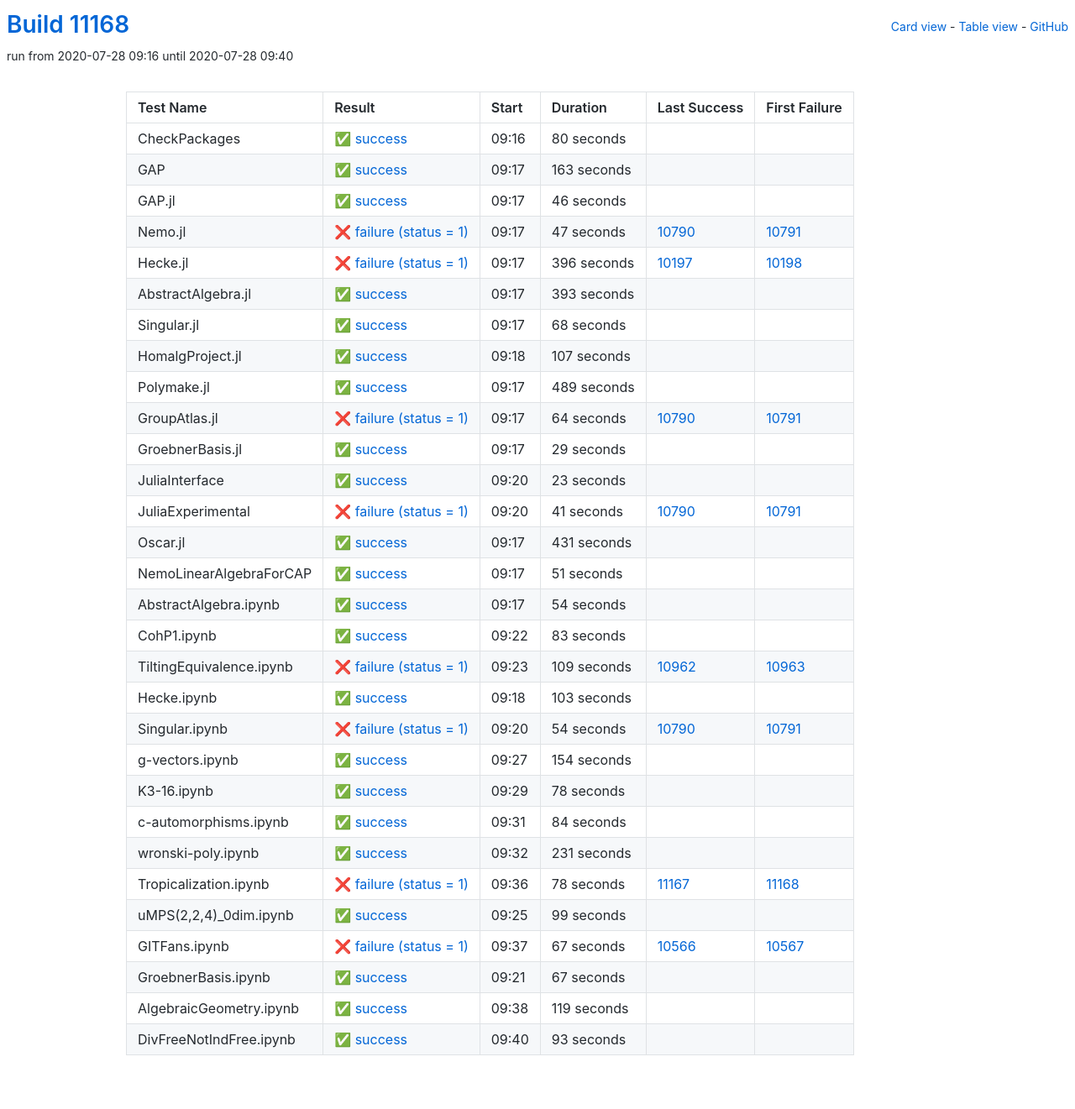
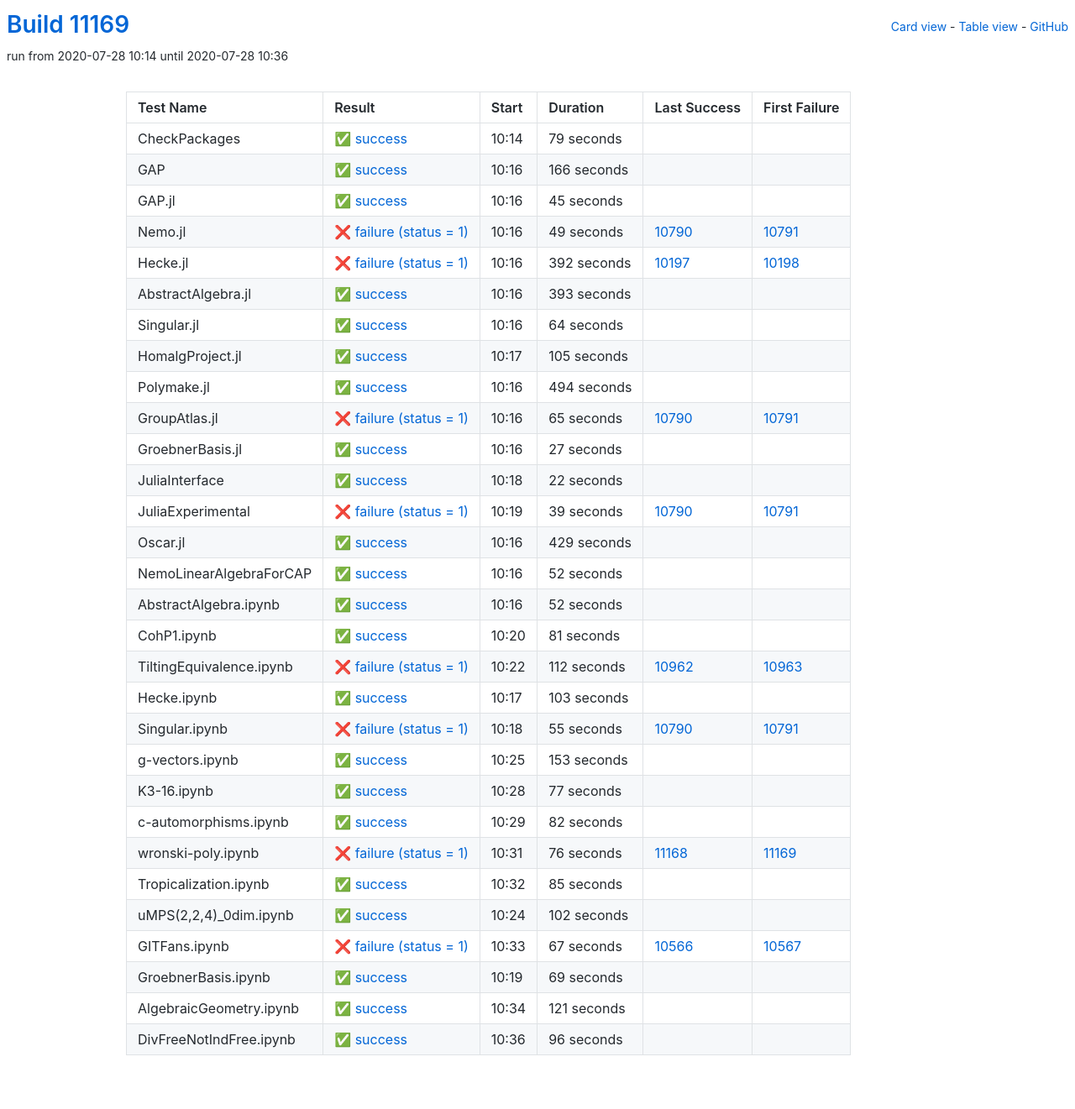
Before and after one commit to oscar-system/oscar-ci-status, a Jekyll site: the page built from table.html, in a window 1280 px wide. Shown: the whole page at 84% size. Built offline with Jekyll 4.4.1, drawn with Linux system fonts in a browser that asks for light colours.

Commit message:
Build #11169

```diff
--- a/_data/ci.yml
+++ b/_data/ci.yml
@@ -1,6 +1,6 @@
 ---
-build: 11168
-build_url: https://oscarci.mathematik.uni-kl.de/job/oscar/11168/
+build: 11169
+build_url: https://oscarci.mathematik.uni-kl.de/job/oscar/11169/
 job: oscar
 organization: oscar-system
 repo: oscar-ci-status
@@ -8,68 +8,68 @@
 tests:
 - name: CheckPackages
   id: checkpackages
-  log: https://oscarci.mathematik.uni-kl.de/job/oscar/11168/artifact/logs/build-11168/CheckPackages.log
-  start: 2020-07-28 09:16
+  log: https://oscarci.mathematik.uni-kl.de/job/oscar/11169/artifact/logs/build-11169/CheckPackages.log
+  start: 2020-07-28 10:14
   success: true
   exitcode: 0
   status: success
-  duration: 80
+  duration: 79
   last_success: false
   last_success_url:
   first_failure: false
   first_failure_url:
 - name: GAP
   id: gap
-  log: https://oscarci.mathematik.uni-kl.de/job/oscar/11168/artifact/logs/build-11168/GAP.log
-  start: 2020-07-28 09:17
+  log: https://oscarci.mathematik.uni-kl.de/job/oscar/11169/artifact/logs/build-11169/GAP.log
+  start: 2020-07-28 10:16
   success: true
   exitcode: 0
   status: success
-  duration: 163
+  duration: 166
   last_success: false
   last_success_url:
   first_failure: false
   first_failure_url:
 - name: GAP.jl
   id: gap-jl
-  log: https://oscarci.mathematik.uni-kl.de/job/oscar/11168/artifact/logs/build-11168/GAP.jl.log
-  start: 2020-07-28 09:17
+  log: https://oscarci.mathematik.uni-kl.de/job/oscar/11169/artifact/logs/build-11169/GAP.jl.log
+  start: 2020-07-28 10:16
   success: true
   exitcode: 0
   status: success
-  duration: 46
+  duration: 45
   last_success: false
   last_success_url:
   first_failure: false
   first_failure_url:
 - name: Nemo.jl
   id: nemo-jl
-  log: https://oscarci.mathematik.uni-kl.de/job/oscar/11168/artifact/logs/build-11168/Nemo.jl.log
-  start: 2020-07-28 09:17
+  log: https://oscarci.mathematik.uni-kl.de/job/oscar/11169/artifact/logs/build-11169/Nemo.jl.log
+  start: 2020-07-28 10:16
   success: false
   exitcode: 1
   status: failure
-  duration: 47
+  duration: 49
   last_success: 10790
   last_success_url: https://oscarci.mathematik.uni-kl.de/job/oscar/10790/
   first_failure: 10791
   first_failure_url: https://oscarci.mathematik.uni-kl.de/job/oscar/10791/
 - name: Hecke.jl
   id: hecke-jl
-  log: https://oscarci.mathematik.uni-kl.de/job/oscar/11168/artifact/logs/build-11168/Hecke.jl.log
-  start: 2020-07-28 09:17
+  log: https://oscarci.mathematik.uni-kl.de/job/oscar/11169/artifact/logs/build-11169/Hecke.jl.log
+  start: 2020-07-28 10:16
   success: false
   exitcode: 1
   status: failure
-  duration: 396
+  duration: 392
   last_success: 10197
   last_success_url: https://oscarci.mathematik.uni-kl.de/job/oscar/10197/
   first_failure: 10198
   first_failure_url: https://oscarci.mathematik.uni-kl.de/job/oscar/10198/
 - name: AbstractAlgebra.jl
   id: abstractalgebra-jl
-  log: https://oscarci.mathematik.uni-kl.de/job/oscar/11168/artifact/logs/build-11168/AbstractAlgebra.jl.log
-  start: 2020-07-28 09:17
+  log: https://oscarci.mathematik.uni-kl.de/job/oscar/11169/artifact/logs/build-11169/AbstractAlgebra.jl.log
+  start: 2020-07-28 10:16
   success: true
   exitcode: 0
   status: success
@@ -80,152 +80,152 @@
   first_failure_url:
 - name: Singular.jl
   id: singular-jl
-  log: https://oscarci.mathematik.uni-kl.de/job/oscar/11168/artifact/logs/build-11168/Singular.jl.log
-  start: 2020-07-28 09:17
+  log: https://oscarci.mathematik.uni-kl.de/job/oscar/11169/artifact/logs/build-11169/Singular.jl.log
+  start: 2020-07-28 10:16
   success: true
   exitcode: 0
   status: success
-  duration: 68
+  duration: 64
   last_success: false
   last_success_url:
   first_failure: false
   first_failure_url:
 - name: HomalgProject.jl
   id: homalgproject-jl
-  log: https://oscarci.mathematik.uni-kl.de/job/oscar/11168/artifact/logs/build-11168/HomalgProject.jl.log
-  start: 2020-07-28 09:18
+  log: https://oscarci.mathematik.uni-kl.de/job/oscar/11169/artifact/logs/build-11169/HomalgProject.jl.log
+  start: 2020-07-28 10:17
   success: true
   exitcode: 0
   status: success
-  duration: 107
+  duration: 105
   last_success: false
   last_success_url:
   first_failure: false
   first_failure_url:
 - name: Polymake.jl
   id: polymake-jl
-  log: https://oscarci.mathematik.uni-kl.de/job/oscar/11168/artifact/logs/build-11168/Polymake.jl.log
-  start: 2020-07-28 09:17
+  log: https://oscarci.mathematik.uni-kl.de/job/oscar/11169/artifact/logs/build-11169/Polymake.jl.log
+  start: 2020-07-28 10:16
   success: true
   exitcode: 0
   status: success
-  duration: 489
+  duration: 494
   last_success: false
   last_success_url:
   first_failure: false
   first_failure_url:
 - name: GroupAtlas.jl
   id: groupatlas-jl
-  log: https://oscarci.mathematik.uni-kl.de/job/oscar/11168/artifact/logs/build-11168/GroupAtlas.jl.log
-  start: 2020-07-28 09:17
+  log: https://oscarci.mathematik.uni-kl.de/job/oscar/11169/artifact/logs/build-11169/GroupAtlas.jl.log
+  start: 2020-07-28 10:16
   success: false
   exitcode: 1
   status: failure
-  duration: 64
+  duration: 65
   last_success: 10790
   last_success_url: https://oscarci.mathematik.uni-kl.de/job/oscar/10790/
   first_failure: 10791
   first_failure_url: https://oscarci.mathematik.uni-kl.de/job/oscar/10791/
 - name: GroebnerBasis.jl
   id: groebnerbasis-jl
-  log: https://oscarci.mathematik.uni-kl.de/job/oscar/11168/artifact/logs/build-11168/GroebnerBasis.jl.log
-  start: 2020-07-28 09:17
+  log: https://oscarci.mathematik.uni-kl.de/job/oscar/11169/artifact/logs/build-11169/GroebnerBasis.jl.log
+  start: 2020-07-28 10:16
   success: true
   exitcode: 0
   status: success
-  duration: 29
+  duration: 27
   last_success: false
   last_success_url:
   first_failure: false
   first_failure_url:
 - name: JuliaInterface
   id: juliainterface
-  log: https://oscarci.mathematik.uni-kl.de/job/oscar/11168/artifact/logs/build-11168/JuliaInterface.log
-  start: 2020-07-28 09:20
+  log: https://oscarci.mathematik.uni-kl.de/job/oscar/11169/artifact/logs/build-11169/JuliaInterface.log
+  start: 2020-07-28 10:18
   success: true
   exitcode: 0
   status: success
-  duration: 23
+  duration: 22
   last_success: false
   last_success_url:
   first_failure: false
   first_failure_url:
 - name: JuliaExperimental
   id: juliaexperimental
-  log: https://oscarci.mathematik.uni-kl.de/job/oscar/11168/artifact/logs/build-11168/JuliaExperimental.log
-  start: 2020-07-28 09:20
+  log: https://oscarci.mathematik.uni-kl.de/job/oscar/11169/artifact/logs/build-11169/JuliaExperimental.log
+  start: 2020-07-28 10:19
   success: false
   exitcode: 1
   status: failure
-  duration: 41
+  duration: 39
   last_success: 10790
   last_success_url: https://oscarci.mathematik.uni-kl.de/job/oscar/10790/
   first_failure: 10791
   first_failure_url: https://oscarci.mathematik.uni-kl.de/job/oscar/10791/
 - name: Oscar.jl
   id: oscar-jl
-  log: https://oscarci.mathematik.uni-kl.de/job/oscar/11168/artifact/logs/build-11168/Oscar.jl.log
-  start: 2020-07-28 09:17
+  log: https://oscarci.mathematik.uni-kl.de/job/oscar/11169/artifact/logs/build-11169/Oscar.jl.log
+  start: 2020-07-28 10:16
   success: true
   exitcode: 0
   status: success
-  duration: 431
+  duration: 429
   last_success: false
   last_success_url:
   first_failure: false
   first_failure_url:
 - name: NemoLinearAlgebraForCAP
   id: nemolinearalgebraforcap
-  log: https://oscarci.mathematik.uni-kl.de/job/oscar/11168/artifact/logs/build-11168/NemoLinearAlgebraForCAP.log
-  start: 2020-07-28 09:17
+  log: https://oscarci.mathematik.uni-kl.de/job/oscar/11169/artifact/logs/build-11169/NemoLinearAlgebraForCAP.log
+  start: 2020-07-28 10:16
   success: true
   exitcode: 0
   status: success
-  duration: 51
+  duration: 52
   last_success: false
   last_success_url:
   first_failure: false
   first_failure_url:
 - name: AbstractAlgebra.ipynb
   id: abstractalgebra-ipynb
-  log: https://oscarci.mathematik.uni-kl.de/job/oscar/11168/artifact/logs/build-11168/AbstractAlgebra.ipynb.log
-  start: 2020-07-28 09:17
+  log: https://oscarci.mathematik.uni-kl.de/job/oscar/11169/artifact/logs/build-11169/AbstractAlgebra.ipynb.log
+  start: 2020-07-28 10:16
   success: true
   exitcode: 0
   status: success
-  duration: 54
+  duration: 52
   last_success: false
   last_success_url:
   first_failure: false
   first_failure_url:
 - name: CohP1.ipynb
   id: cohp1-ipynb
-  log: https://oscarci.mathematik.uni-kl.de/job/oscar/11168/artifact/logs/build-11168/CohP1.ipynb.log
-  start: 2020-07-28 09:22
+  log: https://oscarci.mathematik.uni-kl.de/job/oscar/11169/artifact/logs/build-11169/CohP1.ipynb.log
+  start: 2020-07-28 10:20
   success: true
   exitcode: 0
   status: success
-  duration: 83
+  duration: 81
   last_success: false
   last_success_url:
   first_failure: false
   first_failure_url:
 - name: TiltingEquivalence.ipynb
   id: tiltingequivalence-ipynb
-  log: https://oscarci.mathematik.uni-kl.de/job/oscar/11168/artifact/logs/build-11168/TiltingEquivalence.ipynb.log
-  start: 2020-07-28 09:23
+  log: https://oscarci.mathematik.uni-kl.de/job/oscar/11169/artifact/logs/build-11169/TiltingEquivalence.ipynb.log
+  start: 2020-07-28 10:22
   success: false
   exitcode: 1
   status: failure
-  duration: 109
+  duration: 112
   last_success: 10962
   last_success_url: https://oscarci.mathematik.uni-kl.de/job/oscar/10962/
   first_failure: 10963
   first_failure_url: https://oscarci.mathematik.uni-kl.de/job/oscar/10963/
 - name: Hecke.ipynb
   id: hecke-ipynb
-  log: https://oscarci.mathematik.uni-kl.de/job/oscar/11168/artifact/logs/build-11168/Hecke.ipynb.log
-  start: 2020-07-28 09:18
+  log: https://oscarci.mathematik.uni-kl.de/job/oscar/11169/artifact/logs/build-11169/Hecke.ipynb.log
+  start: 2020-07-28 10:17
   success: true
   exitcode: 0
   status: success
@@ -236,92 +236,92 @@
   first_failure_url:
 - name: Singular.ipynb
   id: singular-ipynb
-  log: https://oscarci.mathematik.uni-kl.de/job/oscar/11168/artifact/logs/build-11168/Singular.ipynb.log
-  start: 2020-07-28 09:20
+  log: https://oscarci.mathematik.uni-kl.de/job/oscar/11169/artifact/logs/build-11169/Singular.ipynb.log
+  start: 2020-07-28 10:18
   success: false
   exitcode: 1
   status: failure
-  duration: 54
+  duration: 55
   last_success: 10790
   last_success_url: https://oscarci.mathematik.uni-kl.de/job/oscar/10790/
   first_failure: 10791
   first_failure_url: https://oscarci.mathematik.uni-kl.de/job/oscar/10791/
 - name: g-vectors.ipynb
   id: g-vectors-ipynb
-  log: https://oscarci.mathematik.uni-kl.de/job/oscar/11168/artifact/logs/build-11168/g-vectors.ipynb.log
-  start: 2020-07-28 09:27
+  log: https://oscarci.mathematik.uni-kl.de/job/oscar/11169/artifact/logs/build-11169/g-vectors.ipynb.log
+  start: 2020-07-28 10:25
   success: true
   exitcode: 0
   status: success
-  duration: 154
+  duration: 153
   last_success: false
   last_success_url:
   first_failure: false
   first_failure_url:
 - name: K3-16.ipynb
   id: k3-16-ipynb
-  log: https://oscarci.mathematik.uni-kl.de/job/oscar/11168/artifact/logs/build-11168/K3-16.ipynb.log
-  start: 2020-07-28 09:29
+  log: https://oscarci.mathematik.uni-kl.de/job/oscar/11169/artifact/logs/build-11169/K3-16.ipynb.log
+  start: 2020-07-28 10:28
   success: true
   exitcode: 0
   status: success
-  duration: 78
+  duration: 77
   last_success: false
   last_success_url:
   first_failure: false
   first_failure_url:
 - name: c-automorphisms.ipynb
   id: c-automorphisms-ipynb
-  log: https://oscarci.mathematik.uni-kl.de/job/oscar/11168/artifact/logs/build-11168/c-automorphisms.ipynb.log
-  start: 2020-07-28 09:31
+  log: https://oscarci.mathematik.uni-kl.de/job/oscar/11169/artifact/logs/build-11169/c-automorphisms.ipynb.log
+  start: 2020-07-28 10:29
   success: true
   exitcode: 0
   status: success
-  duration: 84
+  duration: 82
   last_success: false
   last_success_url:
   first_failure: false
   first_failure_url:
 - name: wronski-poly.ipynb
   id: wronski-poly-ipynb
-  log: https://oscarci.mathematik.uni-kl.de/job/oscar/11168/artifact/logs/build-11168/wronski-poly.ipynb.log
-  start: 2020-07-28 09:32
+  log: https://oscarci.mathematik.uni-kl.de/job/oscar/11169/artifact/logs/build-11169/wronski-poly.ipynb.log
+  start: 2020-07-28 10:31
+  success: false
+  exitcode: 1
+  status: failure
+  duration: 76
+  last_success: 11168
+  last_success_url: https://oscarci.mathematik.uni-kl.de/job/oscar/11168/
+  first_failure: 11169
+  first_failure_url: https://oscarci.mathematik.uni-kl.de/job/oscar/11169/
+- name: Tropicalization.ipynb
+  id: tropicalization-ipynb
+  log: https://oscarci.mathematik.uni-kl.de/job/oscar/11169/artifact/logs/build-11169/Tropicalization.ipynb.log
+  start: 2020-07-28 10:32
   success: true
   exitcode: 0
   status: success
-  duration: 231
+  duration: 85
   last_success: false
   last_success_url:
   first_failure: false
   first_failure_url:
-- name: Tropicalization.ipynb
-  id: tropicalization-ipynb
-  log: https://oscarci.mathematik.uni-kl.de/job/oscar/11168/artifact/logs/build-11168/Tropicalization.ipynb.log
-  start: 2020-07-28 09:36
-  success: false
-  exitcode: 1
-  status: failure
-  duration: 78
-  last_success: 11167
-  last_success_url: https://oscarci.mathematik.uni-kl.de/job/oscar/11167/
-  first_failure: 11168
-  first_failure_url: https://oscarci.mathematik.uni-kl.de/job/oscar/11168/
 - name: uMPS(2,2,4)_0dim.ipynb
   id: umps-2-2-4-0dim-ipynb
-  log: https://oscarci.mathematik.uni-kl.de/job/oscar/11168/artifact/logs/build-11168/uMPS-2-2-4-_0dim.ipynb.log
-  start: 2020-07-28 09:25
+  log: https://oscarci.mathematik.uni-kl.de/job/oscar/11169/artifact/logs/build-11169/uMPS-2-2-4-_0dim.ipynb.log
+  start: 2020-07-28 10:24
   success: true
   exitcode: 0
   status: success
-  duration: 99
+  duration: 102
   last_success: false
   last_success_url:
   first_failure: false
   first_failure_url:
 - name: GITFans.ipynb
   id: gitfans-ipynb
-  log: https://oscarci.mathematik.uni-kl.de/job/oscar/11168/artifact/logs/build-11168/GITFans.ipynb.log
-  start: 2020-07-28 09:37
+  log: https://oscarci.mathematik.uni-kl.de/job/oscar/11169/artifact/logs/build-11169/GITFans.ipynb.log
+  start: 2020-07-28 10:33
   success: false
   exitcode: 1
   status: failure
@@ -332,36 +332,36 @@
   first_failure_url: https://oscarci.mathematik.uni-kl.de/job/oscar/10567/
 - name: GroebnerBasis.ipynb
   id: groebnerbasis-ipynb
-  log: https://oscarci.mathematik.uni-kl.de/job/oscar/11168/artifact/logs/build-11168/GroebnerBasis.ipynb.log
-  start: 2020-07-28 09:21
+  log: https://oscarci.mathematik.uni-kl.de/job/oscar/11169/artifact/logs/build-11169/GroebnerBasis.ipynb.log
+  start: 2020-07-28 10:19
   success: true
   exitcode: 0
   status: success
-  duration: 67
+  duration: 69
   last_success: false
   last_success_url:
   first_failure: false
   first_failure_url:
 - name: AlgebraicGeometry.ipynb
   id: algebraicgeometry-ipynb
-  log: https://oscarci.mathematik.uni-kl.de/job/oscar/11168/artifact/logs/build-11168/AlgebraicGeometry.ipynb.log
-  start: 2020-07-28 09:38
+  log: https://oscarci.mathematik.uni-kl.de/job/oscar/11169/artifact/logs/build-11169/AlgebraicGeometry.ipynb.log
+  start: 2020-07-28 10:34
   success: true
   exitcode: 0
   status: success
-  duration: 119
+  duration: 121
   last_success: false
   last_success_url:
   first_failure: false
   first_failure_url:
 - name: DivFreeNotIndFree.ipynb
   id: divfreenotindfree-ipynb
-  log: https://oscarci.mathematik.uni-kl.de/job/oscar/11168/artifact/logs/build-11168/DivFreeNotIndFree.ipynb.log
-  start: 2020-07-28 09:40
+  log: https://oscarci.mathematik.uni-kl.de/job/oscar/11169/artifact/logs/build-11169/DivFreeNotIndFree.ipynb.log
+  start: 2020-07-28 10:36
   success: true
   exitcode: 0
   status: success
-  duration: 93
+  duration: 96
   last_success: false
   last_success_url:
   first_failure: false
```
Also changed, not shown: README.md.
